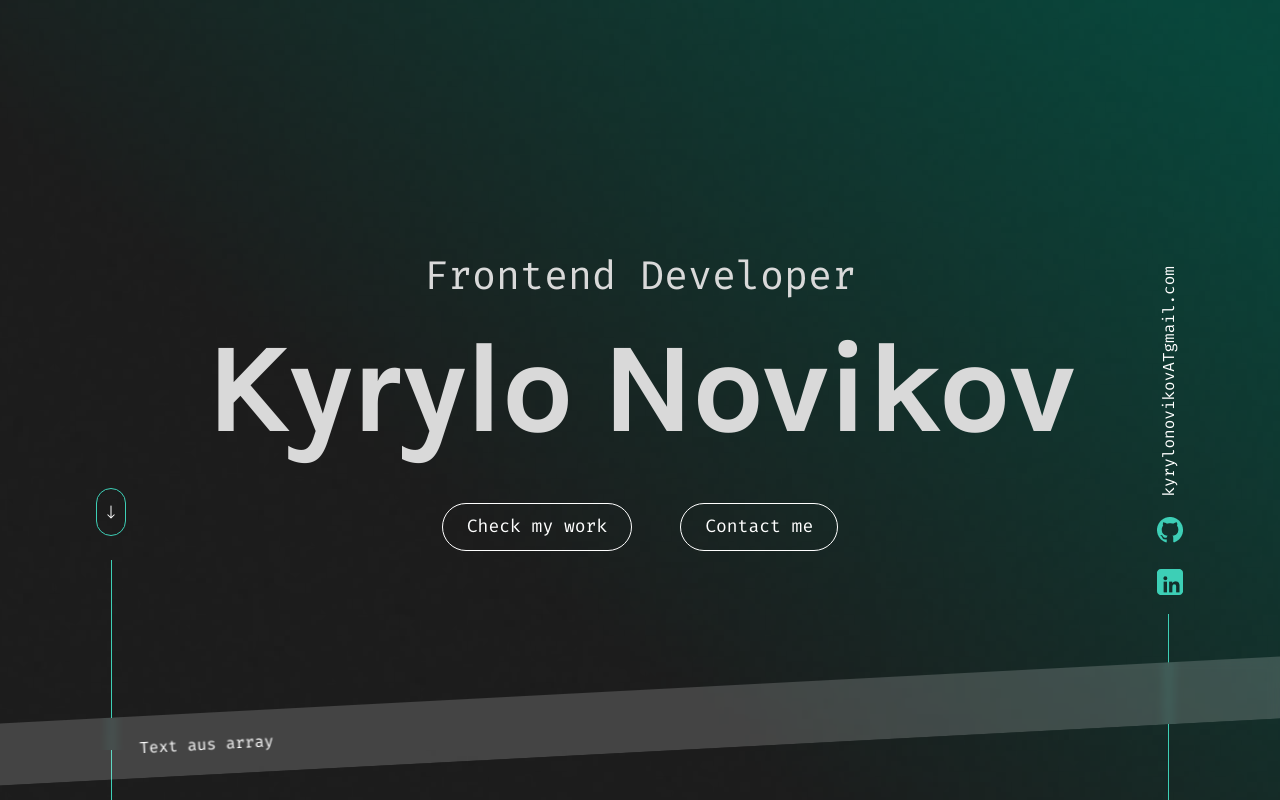
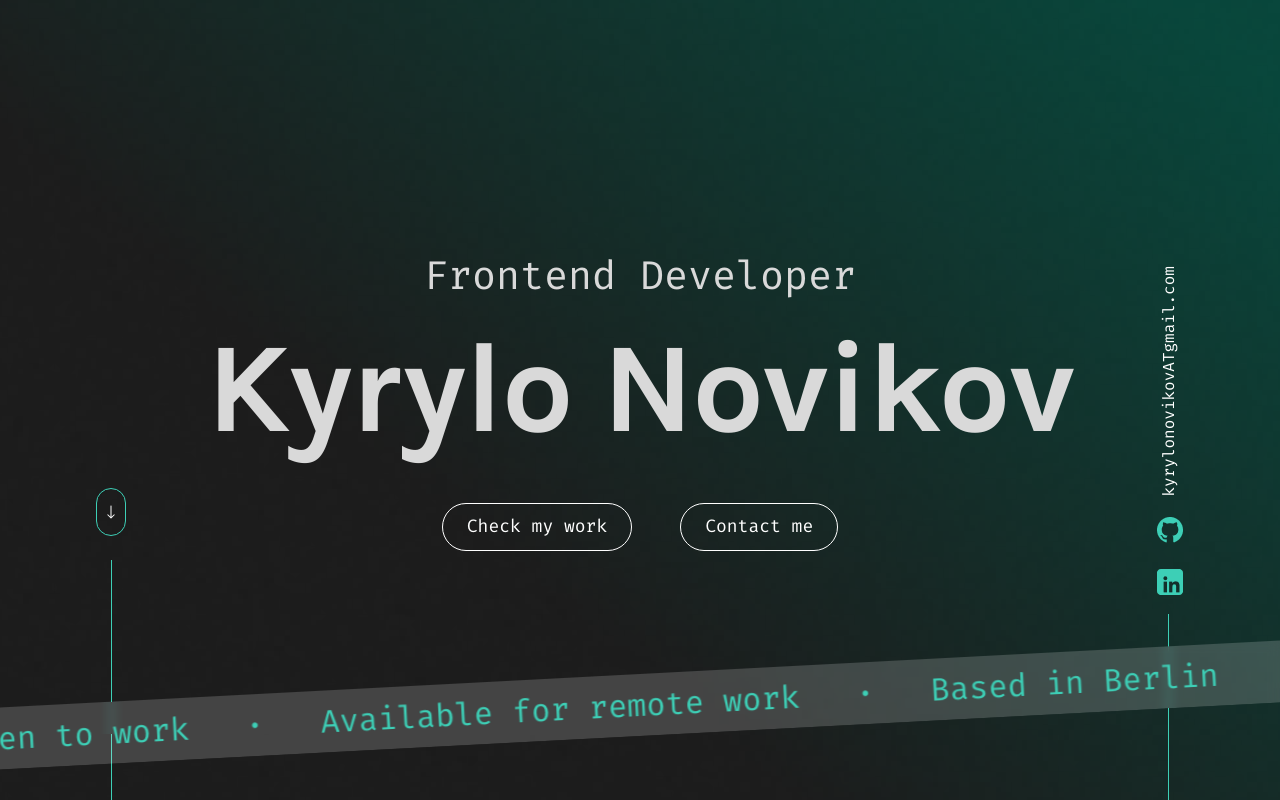
Before and after one commit to Kyrylo-Novikov/Portfolio, an Angular app: page / in a window 1280 px wide. Built offline with nearby package versions, Linux system fonts and the light colour scheme.

Commit message:
refactor(marquee): improve marquee style for smoother animation

```diff
--- a/src/app/hero/hero.component.html
+++ b/src/app/hero/hero.component.html
@@ -1,4 +1,5 @@
 <section>
+  <div class="content-hero">
     <div class="title-box">
       <h2>Frontend Developer</h2>
       <div>
@@ -58,9 +59,15 @@
       </div>
       <div class="separator"></div>
     </div>
+
     <div class="marquee-wrapper">
       <div class="marquee">
-      <span>Text aus array</span>
+        <div class="marquee-content">
+          @for (item of marqueenLoop; track $index) {
+          <span>{{ item }}</span
+          ><span> &#183; </span> }
+        </div>
+      </div>
     </div>
   </div>
 </section>
--- a/src/app/hero/hero.component.scss
+++ b/src/app/hero/hero.component.scss
@@ -2,7 +2,19 @@ section {
   background: url(../../assets/imgs/background/Background.png) center center /
     cover no-repeat;
   height: 100vh;
+  width: 100vw;
   color: #ffffff;
+  position: relative;
+  display: flex;
+  align-items: center;
+  justify-content: center;
+}
+
+.content-hero {
+  position: relative;
+  width: 100%;
+  max-width: 1920px;
+  height: 100%;
   .btn-box {
     background-color: #ffffff00;
     color: #ffffff;
@@ -68,7 +80,6 @@ section {
   display: flex;
   flex-direction: column;
   width: 32px;
-  display: flex;
   align-items: center;
   .separator {
     position: absolute;
@@ -152,13 +163,13 @@ section {
   width: 100%;
   bottom: 0px;
   overflow: hidden;
-  min-height: 180px;
+  min-height: 200px;
 }
 
 .marquee {
   position: absolute;
-  bottom: 48px;
-  width: 110%;
+  bottom: 64px;
+  width: 110%; /* etwas breiter als nötig */
   margin-left: -5%;
   height: 62px;
   padding: 12px 32px;
@@ -167,19 +178,28 @@ section {
   transform: rotate(-3deg);
   display: flex;
   align-items: center;
+  gap: 56px;
+  white-space: nowrap;
+  overflow: hidden;
 }
 
-.marquee span {
-  display: inline-block;
-  animation: marquee 6s linear infinite;
+.marquee-content {
+  display: inline-flex;
+  animation: marquee 10s linear infinite;
+  white-space: nowrap;
+  gap: 56px;
+  will-change: transform;
+  font-family: "Karla";
+  font-size: 32px;
+  color: #3dcfb6;
 }
 
 @keyframes marquee {
   from {
-    transform: translateX(105vw);
+    transform: translateX(0.8%);
   }
   to {
-    transform: translateX(-5vw);
+    transform: translateX(-50%);
   }
 }
 
--- a/src/app/hero/hero.component.ts
+++ b/src/app/hero/hero.component.ts
@@ -11,5 +11,12 @@ export class HeroComponent {
   isInHoverd: boolean = false;
   isGitHoverd: boolean = false;
 
-  // marquee-text:[]= [ "fdgdfg"]
+  marqueeText: string[] = [
+    'Based in Berlin',
+    'Frontend Developer',
+    'Open to work',
+    'Available for remote work',
+  ];
+
+  marqueenLoop: string[] = [...this.marqueeText, ...this.marqueeText];
 }
--- a/src/styles.scss
+++ b/src/styles.scss
@@ -3,7 +3,6 @@
   scroll-behavior: smooth;
   box-sizing: border-box;
   font-family: "FiraCode";
-  // overflow-x: hidden;
 }
 
 @font-face {
```
Lines whose indentation alone changed are shown as unchanged.
